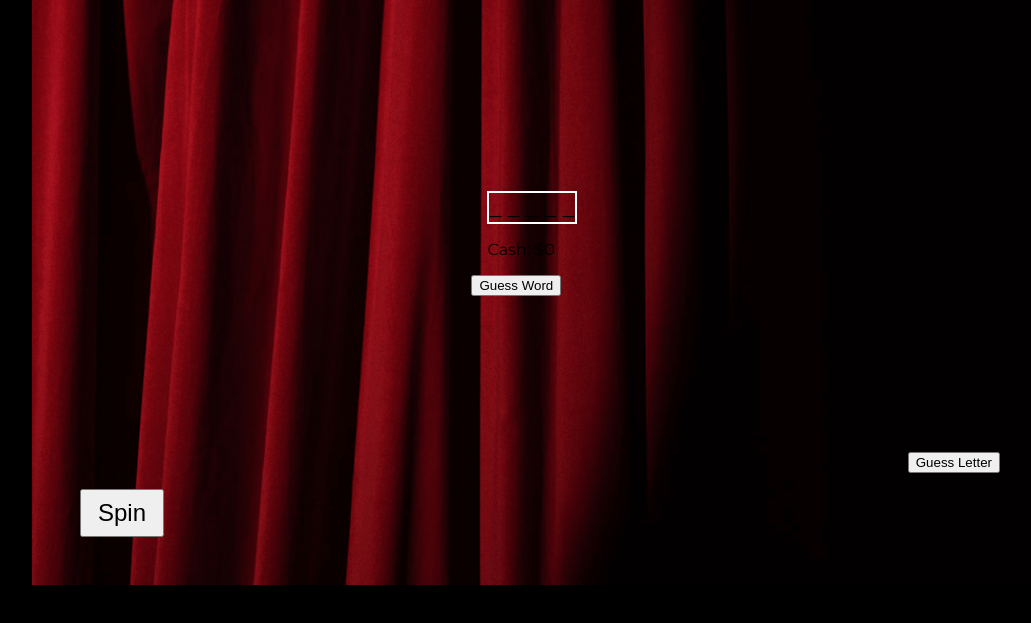
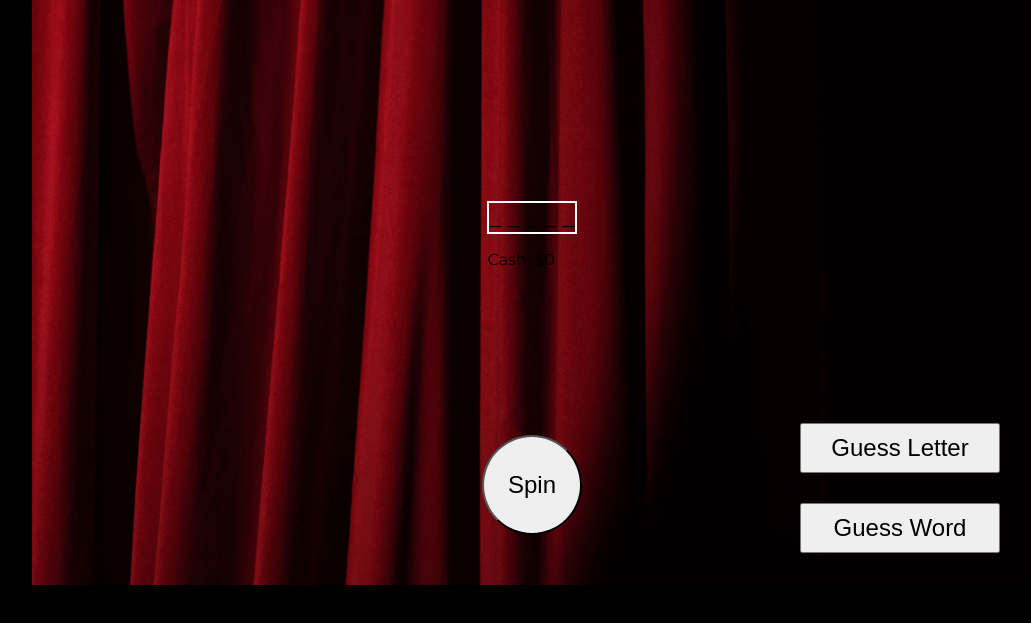
Before and after one commit to kevanngan/wheel-of-fortune, a plain HTML site: page index.html in a window 1280 px wide. Shown: the part 115-738 px from the top of the page, without its empty margins (108-1139 px from the left). Drawn offline with nearby package versions, Linux system fonts and the light colour scheme; files that its build step writes are made by us from their sources.

Commit message:
Change style and positions for buttons

```diff
--- a/scss/_main.scss
+++ b/scss/_main.scss
@@ -15,36 +15,38 @@ main {
     }
 
     #spin-btn,
-    #guess-letter-btn,
-    #guess-word-btn {
-        margin: 1rem;
+    #letter-guess-btn,
+    #word-guess-btn {
+        margin: 0 auto;
         padding: .5rem 1rem;
         font-size: $font-size;
     }
 
-    #guess-letter-btn,
-    #guess-word-btn {
+    #letter-guess-btn,
+    #word-guess-btn {
         width: 200px;
         height: 50px;
-    }
-
-
-    .guess-word {
-        position: absolute;
         right: 2rem;
-        bottom: 2rem;
     }
 
     #letter-guess-btn {
         position: absolute;
-        right: 2rem;
         bottom: 7rem;
+    }
+
+    #word-guess-btn {
+        position: absolute;
+        bottom: 2rem;
     }
 
     #spin-btn {
         position: absolute;
-        left: 2rem;
-        bottom: 2rem;
+        width: 100px;
+        height: 100px;
+        bottom: 0;
+        border-radius: 50%;
+        left: 50%;
+        transform: translate(-50%, -50%);
     }
 
 }
```
